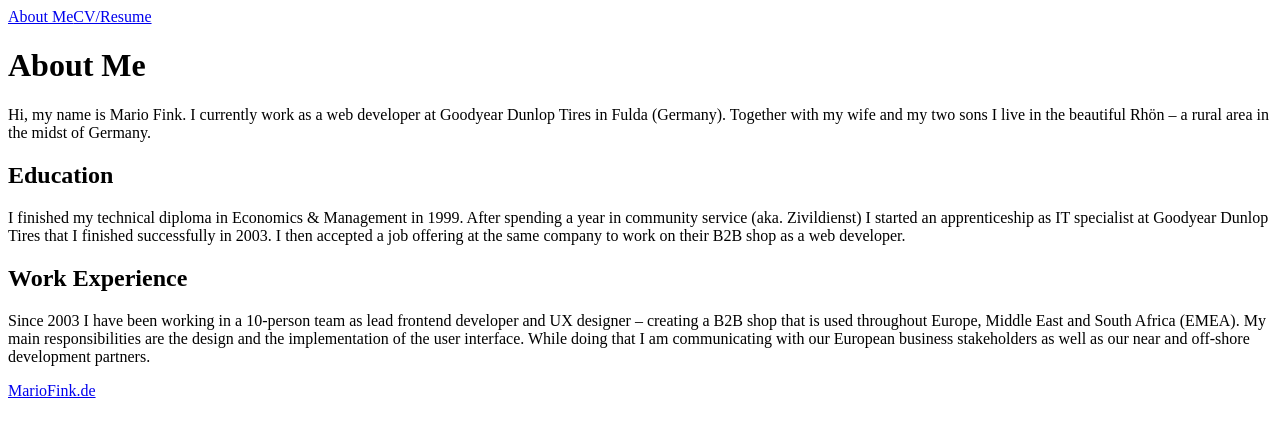
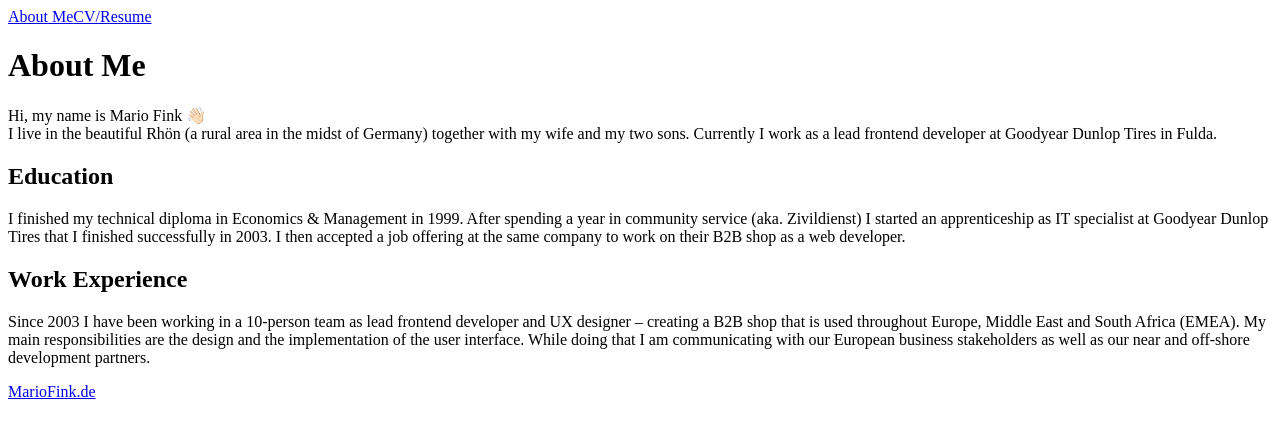
Before and after one commit to mariofink/about.mariofink.de, a Next.js app: page / in a window 1280 px wide. Shown: the top 438 px of the page. Built offline with nearby package versions, Linux system fonts and the light colour scheme.

Commit message:
improve copy

```diff
--- a/pages/index.js
+++ b/pages/index.js
@@ -15,10 +15,10 @@ export default function Home() {
       <main className="py-16 container mx-auto px-6 max-w-prose">
         <h1 className="text-6xl font-bold">About Me</h1>
         <p className="mt-3 text-xl">
-          Hi, my name is Mario Fink. I currently work as a web developer at
-          Goodyear Dunlop Tires in Fulda (Germany). Together with my wife and my
-          two sons I live in the beautiful Rhön – a rural area in the midst of
-          Germany.
+          Hi, my name is Mario Fink 👋🏻
+          <br /> I live in the beautiful Rhön (a rural area in the midst of
+          Germany) together with my wife and my two sons. Currently I work as a
+          lead frontend developer at Goodyear Dunlop Tires in Fulda.
         </p>
         <h2 className="text-3xl font-bold mt-6">Education</h2>
         <p className="mt-3 text-xl">
```
